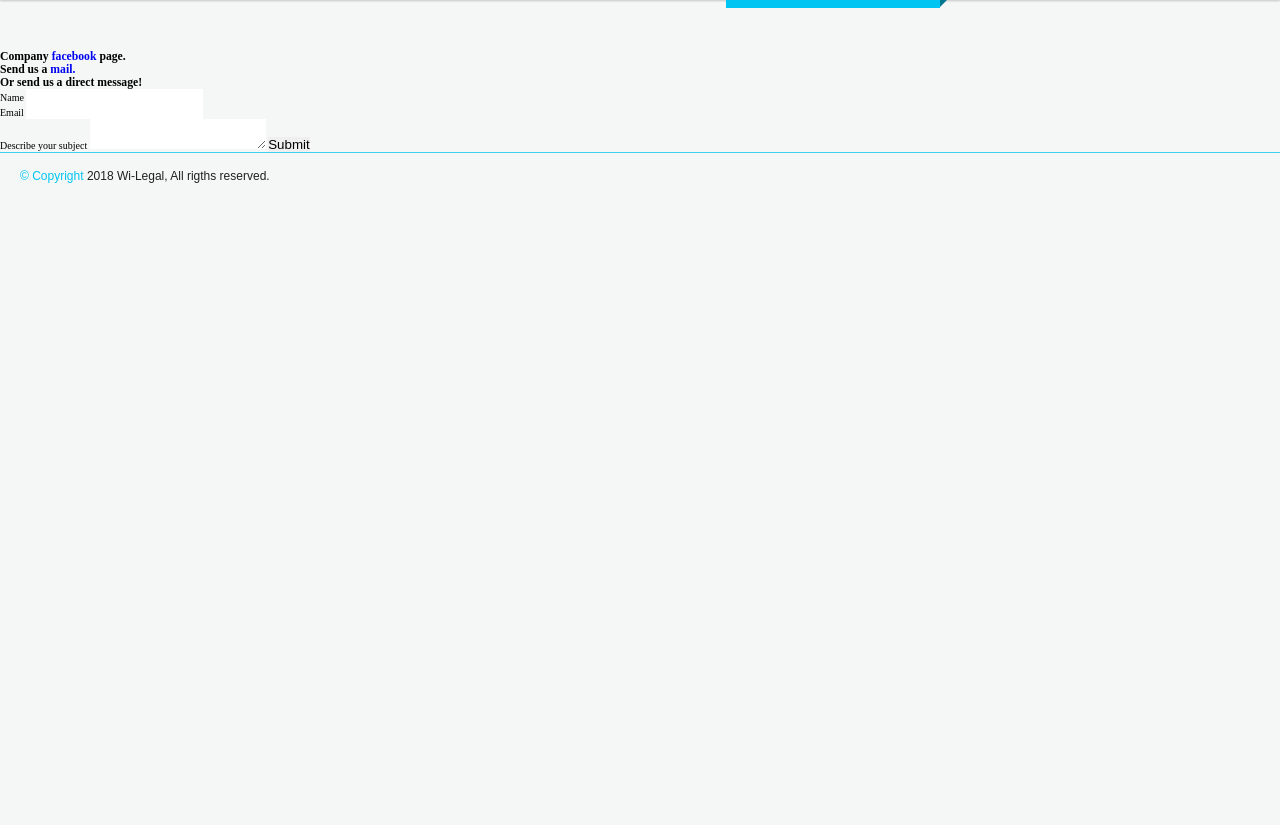
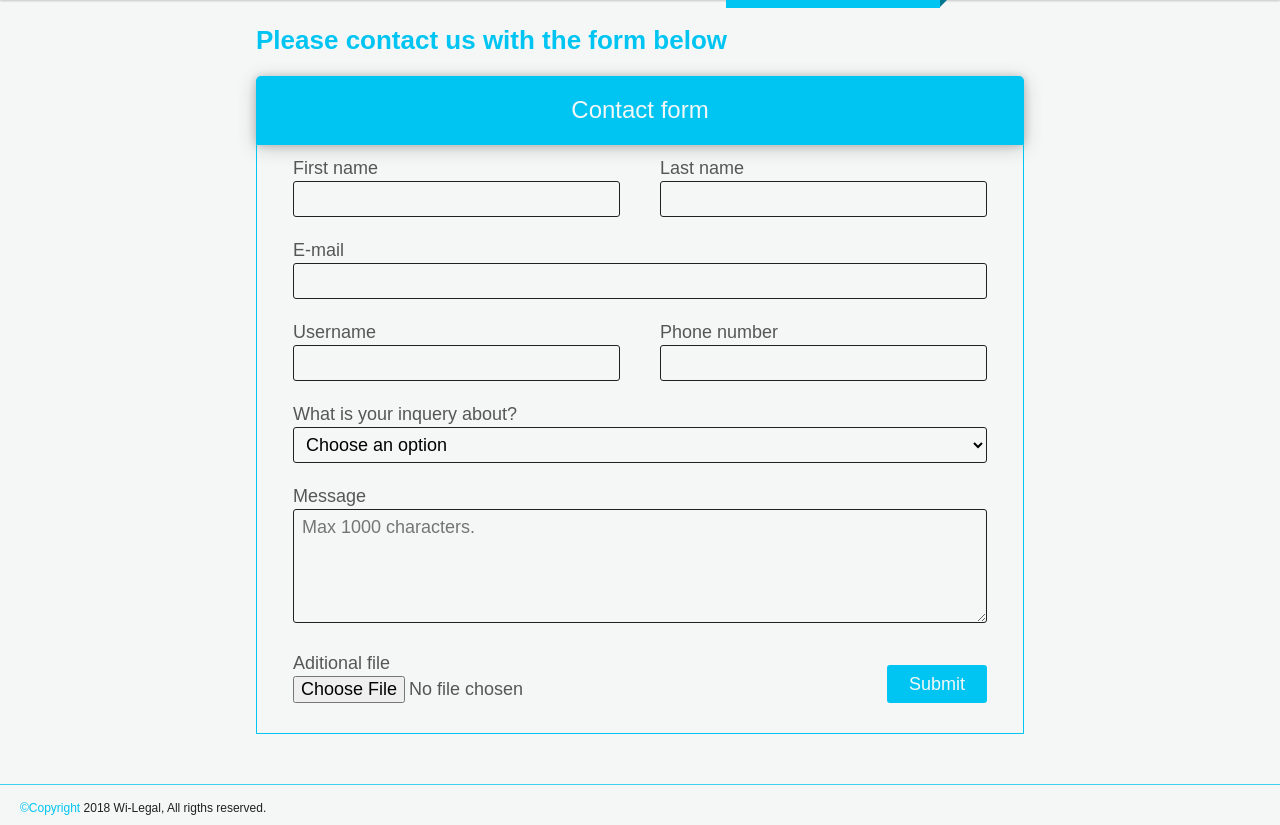
Before and after one commit to The-Commuters/Wi-Legal, a PHP site: page /contact.php in a window 1280 px wide. Shown: the part 50-875 px from the top of the page. Before the commit the page ends 233 px from the top, so only its background shows below. Run offline with PHP 8.4, Linux system fonts and the light colour scheme; some libraries are stand-ins or nearby versions.

Commit message:
Das a lot

```diff
--- a/public/contact.php
+++ b/public/contact.php
@@ -19,51 +19,87 @@ include '../src/model/userinfo_handler/userinfo_handler.php';
 	<!-- HEADER -->
 	<?php $current_page = 'contact'; include '../src/utils/template/components/header.php';?>
 
+	<!-- MAIN -->
 	<main>
-		<!-- PARALLAX ENABLER -->
-		<div class="parallax">
+		<div class="contact center-marg med-marg-top big-marg-bot">
+			<h1 class="blue-txt marg-container">Please contact us with the form below</h1>
 
-			<main>
+			<div class="contact-title card center-text white-txt marg-container fade-right-2s">
+					<h2>Contact form</h2>
+				</div>
 
-				<section class="contaktText">
-					<h3>
-						Company <a href="#">facebook</a> page.
-					</h3>
-				</section>
+			<div class="contact-form bread-txt faded-black-txt marg-container fade-right-2s">
+				<form action="">
 
+					<div class="input-wrapper-split">
+						<div class="input-container">
+							<div>First name</div>
+							<input type="text" class="bread-txt full-w" required>
+						</div>
 
-
-				<section class="contaktText">
-					<h3>Send us a <a href="mailto: test@noveare.com">mail.</a></h3>
-				</section>
-
-				<h3 class="contaktDirect">Or send us a direct message!</h3>
-				<form class="contaktForm">
-					<div class="contact-base">
-						<div class="contaktForm">
-							<label class="contaktLabel">Name</label>
-							<input class="contaktInput" type="text" name="
-							contactName">
-						</div>
-						<div class="contaktForm">
-							<label class="contaktLabel">Email</label>
-							<input class="contaktInput" type="email" name="contaktMail">
+						<div class="input-container">
+							<div>Last name</div>
+							<input type="text" class="bread-txt full-w" required>
 						</div>
 					</div>
-					<div class="contaktForm">
-						<label class="contaktLabel">Describe your subject</label>
-						<textarea class="contaktMessage"></textarea>
-						<input class="contaktButton" type="submit" name="contaktDone">
+
+					<div class="input-wrapper-full full-w">
+						<div class="input-container full-w">
+							<div>E-mail</div>
+							<input type="email" class="bread-txt full-w" required>
+						</div>
 					</div>
+
+					<div class="input-wrapper-split">
+						<div class="input-container">
+							<div>Username</div>
+							<input type="text" class="bread-txt full-w" required>
+						</div>
+
+						<div class="input-container">
+							<div>Phone number</div>
+							<input type="tel" class="bread-txt full-w" required>
+						</div>
+					</div>
+
+					<div class="input-wrapper-full full-w">
+						<div class="input-container full-w">
+							<div>What is your inquery about?</div>
+							<select name="What do you want" class="full-w bread-txt" required>
+								<option value="#">Choose an option</option>
+								<option value="#">Report a bug</option>
+								<option value="#">Report a lawyer</option>
+								<option value="#">Report a user</option>
+								<option value="#">Stolen account</option>
+								<option value="#">Stolen account</option>
+							</select>
+						</div>
+					</div>
+
+					<div class="input-wrapper-full full-w">
+						<div class="input-container full-w">
+							<div>Message</div>
+							<textarea class="bread-txt full-w" placeholder="Max 1000 characters." rows="4" required></textarea>
+						</div>
+					</div>
+
+					<div class="input-wrapper-split">
+						<div class="input-container">
+							<div>Aditional file</div>
+							<input type="file" class="bread-txt full-w">
+						</div>
+
+						<div class="input-container">
+							<input type="submit" class="bread-txt full-w">
+						</div>
+					</div>
+
 				</form>
-
-			</main>
-
-
-			<!-- FOOTER -->
-			<?php include '../src/utils/template/components/footer.php'; ?>
-
+			</div>
 		</div>
 	</main>
+
+	<!-- FOOTER -->
+	<?php include '../src/utils/template/components/footer.php'; ?>
 </body>
-	</html>
+</html>
--- a/public/css/style.css
+++ b/public/css/style.css
@@ -122,6 +122,20 @@ a {
 	50%  {transform: translateX(2rem)}
 	75%  {transform: translateX(-1rem)}
 	100% {transform: translateX(0)}
+} /* Pulls an element from the left to where it's suposed to be */
+
+@keyframes fade-left { /* Makes an animation variable for later use */
+	0%   {transform: translateX(-10rem)}
+	0%   {opacity: 0;}
+	70% {transform: translateX(0)}
+	100% {opacity: 1;}
+} /* Pulls an element from the left to where it's suposed to be */
+
+@keyframes fade-right { /* Makes an animation variable for later use */
+	0%   {transform: translateX(10rem)}
+	0%   {opacity: 0;}
+	70% {transform: translateX(0)}
+	100% {opacity: 1;}
 } /* Pulls an element from the left to where it's suposed to be */
 
 /* ---------->>> Titles (2.4) <<<-----------*/
@@ -496,8 +510,9 @@ main {
 .list {
 	display: flex;
 	flex-direction: column;
-	justify-content: center;
+	justify-content: flex-start;
 	width: 100%;
+	min-height: calc(100vh - 12.6rem);
 }
 
 .list-item {
@@ -627,7 +642,7 @@ main {
 /* ---------->>> Register (4.6) <<<-----------*/
 
 .register {
-	width: 80rem;
+	width: 100%;
 }
 
 .register-tab {
@@ -638,6 +653,8 @@ main {
 
 	border-radius: 0.5rem 0.5rem 0 0;
 	cursor: pointer;
+
+	animation:
 }
 
 .register-title {
@@ -664,12 +681,18 @@ main {
 	display: none;
 	background-color: white;
 	padding: 0 1.6rem 2rem;
+	border: 0.1rem solid var(--blue);
 }
 
 .input-wrapper-split {
 	display: flex;
+	flex-direction: column;
 	justify-content: space-between;
-	align-items: flex-end;
+	align-items: center;
+}
+
+.input-wrapper-split > .input-container {
+	width: 100%;
 }
 
 .input-wrapper-full {
@@ -744,11 +767,20 @@ main {
 }
 
 .input-container > select {
+	padding: 0.6rem 0.8rem;
+	border: 0.1rem solid var(--black);
+	border-radius: 0.3rem;
+	outline: var(--blue);
+	background-color: var(--white);
+}
+
+.input-container > textarea {
 	padding: 0.4rem 0.8rem;
 	border: 0.1rem solid var(--black);
 	border-radius: 0.3rem;
 	outline: var(--blue);
 	background-color: var(--white);
+	resize: vertical;
 }
 
 .tag-list {
@@ -770,6 +802,48 @@ main {
 
 .tag-item > span {
 	user-select: none;
+}
+
+/* ---------->>> Register (4.7) <<<-----------*/
+
+.about {
+	max-width: 80rem;
+}
+
+.about-title {
+	padding: 2rem 2rem;
+	background-color: var(--blue);
+	border-radius: 0.5rem 0.5rem 0 0;
+}
+
+.about-title > h2 {
+	padding: 0;
+}
+
+.about-info {
+	padding: 1rem 1.6rem;
+	border: 0.1rem solid var(--blue);
+}
+
+/* ---------->>> Register (4.7) <<<-----------*/
+
+.contact {
+	max-width: 80rem;
+}
+
+.contact-form {
+	border: 0.1rem solid var(--blue);
+	padding: 0 1.6rem 2rem;
+}
+
+.contact-title {
+	padding: 2rem 2rem;
+	background-color: var(--blue);
+	border-radius: 0.5rem 0.5rem 0 0;
+}
+
+.contact-title > h2 {
+	padding: 0;
 }
 
 /* ------------------------*/ /* ---------->>> FOOTER (5) <<<-----------*/ /* ------------------------*/
@@ -949,6 +1023,45 @@ footer {
 } /* Fixes the gap created at the bottom of images */
 
 
+/* ---------->>> Load animations (6.8) <<<-----------*/
+
+.fade-right-2s {
+	animation: fade-right 2s;
+}
+
+.fade-right-3s {
+	animation: fade-right 3s;
+}
+
+.fade-right-4s {
+	animation: fade-right 4s;
+}
+
+.pull-right-2s {
+	animation: pull-right 2s;
+}
+
+.pull-right-3s {
+	animation: pull-right 3s;
+}
+
+.pull-right-4s {
+	animation: pull-right 4s;
+}
+
+.pull-left-2s {
+	animation: pull-left 2s;
+}
+
+.pull-left-3s {
+	animation: pull-left 3s;
+}
+
+.pull-left-4s {
+	animation: pull-left 4s;
+}
+
+
 /* ---------->>> Z-index list (6.9) <<<-----------*/
 
 /*
@@ -1027,6 +1140,11 @@ Footer
 
 .container {
 	padding: 0 1.6rem;
+}
+
+.marg-container {
+	margin-left: 1.6rem;
+	margin-right: 1.6rem;
 }
 
 .wrapper {
@@ -1157,6 +1275,23 @@ Footer
 		width: 50rem;
 	}
 
+	.register {
+		width: 80rem;
+	}
+
+	.input-wrapper-split {
+		flex-direction: row;
+		justify-content: space-between;
+		align-items: flex-end;
+	}
+
+	.input-wrapper-split > .input-container {
+		width: 50%;
+	}
+
+	.input-container > input[type = submit] {
+		float: right;
+	}
 
 	/* ---------->>> Footer <<<-----------*/
 
--- a/public/js/core.js
+++ b/public/js/core.js
@@ -44,7 +44,7 @@ $(function(){
 
 
 
-	// REGISTER ... FUNCTION
+	// ... FUNCTION
 
 	// END OF ... FUNCTION
 
--- a/public/list.php
+++ b/public/list.php
@@ -40,7 +40,7 @@ include '../src/model/form_handlers/login_handler.php';
 					<div class="search-input full-w small-marg-bot">
 
 						<input type="text" name="search" class="bread-txt faded-black-txt" placeholder="Search by name">
-						<button type="submit" name="search_button" class="faded-black-txt"><i class="fas fa-search fa-lg"></i></button>
+						<button id="search-button" type="submit" name="search_button" class="faded-black-txt"><i class="fas fa-search fa-lg"></i></button>
 						<!--<i class="fas fa-search fa-2x"></i>-->
 
 					</div>
--- a/src/utils/template/components/footer.php
+++ b/src/utils/template/components/footer.php
@@ -5,7 +5,7 @@
 	<div class="parallax-footer">
 		<div class="copyright parallax-layer parallax-layer-base">
 			<!-- COPYRIGHT -->
-			<div class="note-txt black-txt"><a href="#" class="blue-txt">&copy; Copyright</a>  <?php   $fromYear = 2018;    $thisYear = (int)date('Y');    echo $fromYear . (($fromYear != $thisYear) ? '-' . $thisYear : '');?> Wi-Legal, All rigths reserved.</div>
+			<div class="note-txt black-txt"><a href="#" class="blue-txt">&copy;Copyright</a>  <?php   $fromYear = 2018;    $thisYear = (int)date('Y');    echo $fromYear . (($fromYear != $thisYear) ? '-' . $thisYear : '');?> Wi-Legal, All rigths reserved.</div>
 		</div>
 	</div>
 
```
Also changed, not shown: public/about.php (+35 -25 lines), public/register.php (+23 -23 lines), 3 other files.
